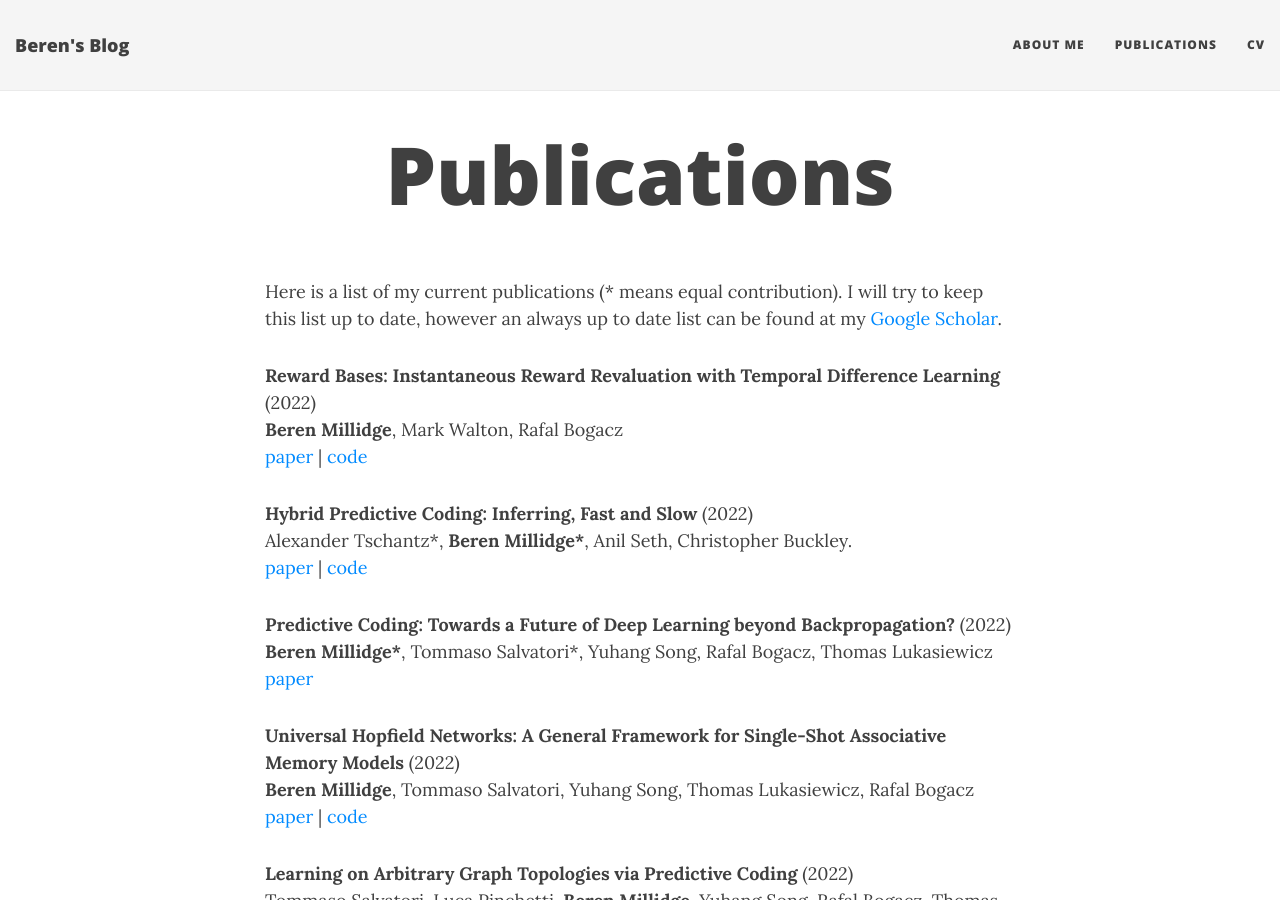
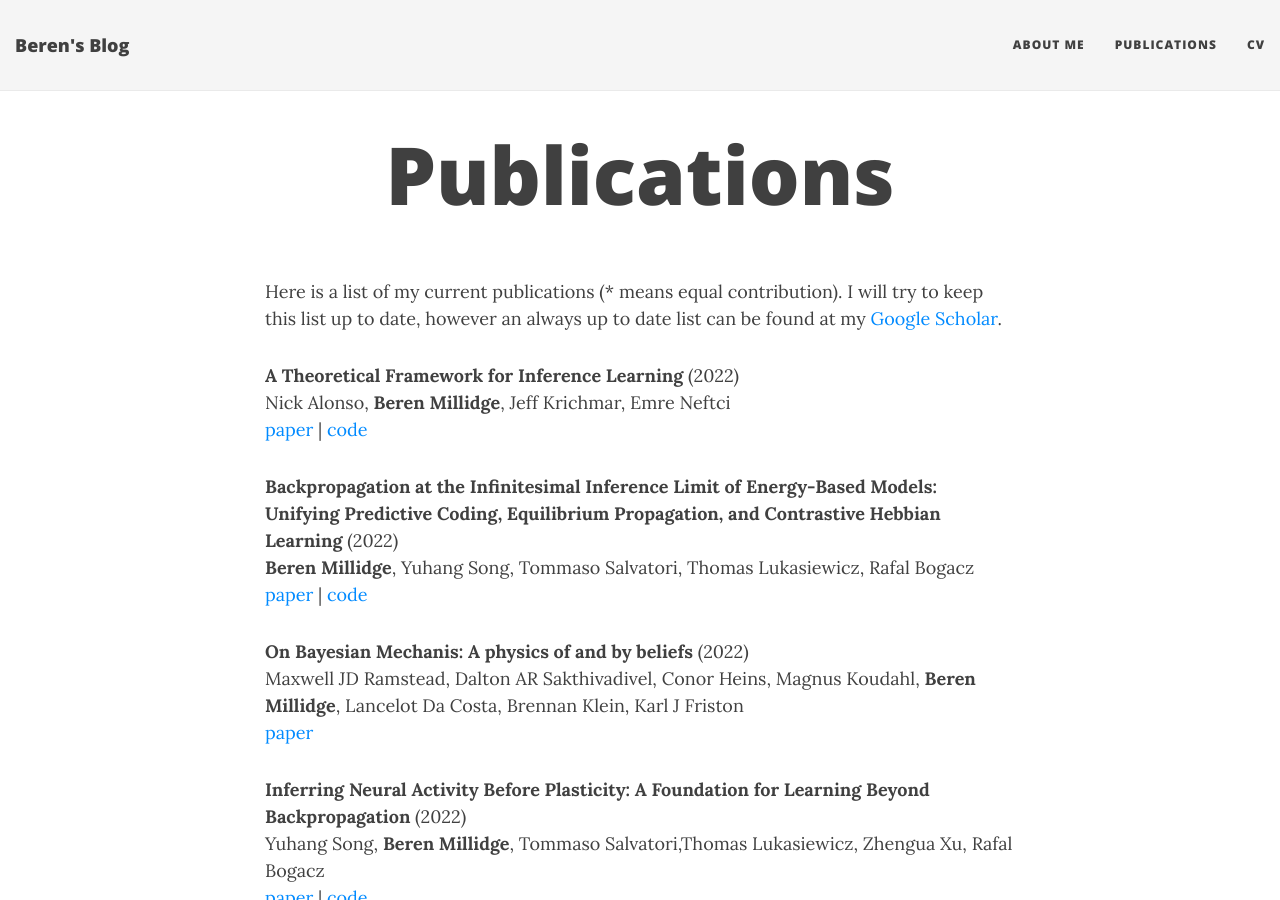
Before and after one commit to BerenMillidge/BerenMillidge.github.io, a Jekyll site: the page built from publications.md, in a window 1280 px wide and 900 px high. Built offline with Jekyll 4.4.1, drawn with Linux system fonts in a browser that asks for light colours; nearby versions of some CDN libraries.

Commit message:
add newest publication set

```diff
--- a/publications.md
+++ b/publications.md
@@ -4,6 +4,14 @@ title: Publications
 ---
 
 Here is a list of my current publications (* means equal contribution). I will try to keep this list up to date, however an always up to date list can be found at my [Google Scholar](https://scholar.google.com/citations?user=3GGkFTkAAAAJ&hl=en&oi=ao).
+
+**A Theoretical Framework for Inference Learning** (2022) <br /> Nick Alonso, **Beren Millidge**, Jeff Krichmar, Emre Neftci <br /> [paper](https://arxiv.org/pdf/2206.00164.pdf) \| [code](https://github.com/nalonso2/ILTheory)
+
+**Backpropagation at the Infinitesimal Inference Limit of Energy-Based Models: Unifying Predictive Coding, Equilibrium Propagation, and Contrastive Hebbian Learning** (2022) <br /> **Beren Millidge**, Yuhang Song, Tommaso Salvatori, Thomas Lukasiewicz, Rafal Bogacz <br /> [paper](https://arxiv.org/pdf/2206.02629.pdf) \| [code](https://github.com/BerenMillidge/infinitesimal_inference_limit)
+
+**On Bayesian Mechanis: A physics of and by beliefs** (2022) <br /> Maxwell JD Ramstead, Dalton AR Sakthivadivel, Conor Heins, Magnus Koudahl, **Beren Millidge**, Lancelot Da Costa, Brennan Klein, Karl J Friston <br /> [paper](https://arxiv.org/pdf/2205.11543.pdf)
+
+**Inferring Neural Activity Before Plasticity: A Foundation for Learning Beyond Backpropagation** (2022) <br /> Yuhang Song, **Beren Millidge**, Tommaso Salvatori,Thomas Lukasiewicz, Zhengua Xu, Rafal Bogacz <br /> [paper](https://www.biorxiv.org/content/biorxiv/early/2022/05/18/2022.05.17.492325.full.pdf) \| [code](https://github.com/YuhangSong/A-New-Perspective)
 
 **Reward Bases: Instantaneous Reward Revaluation with Temporal Difference Learning** (2022) <br /> **Beren Millidge**, Mark Walton, Rafal Bogacz <br /> [paper](https://www.biorxiv.org/content/10.1101/2022.04.14.488361v1) \| [code](https://github.com/BerenMillidge/Reward_Bases)
 
```
